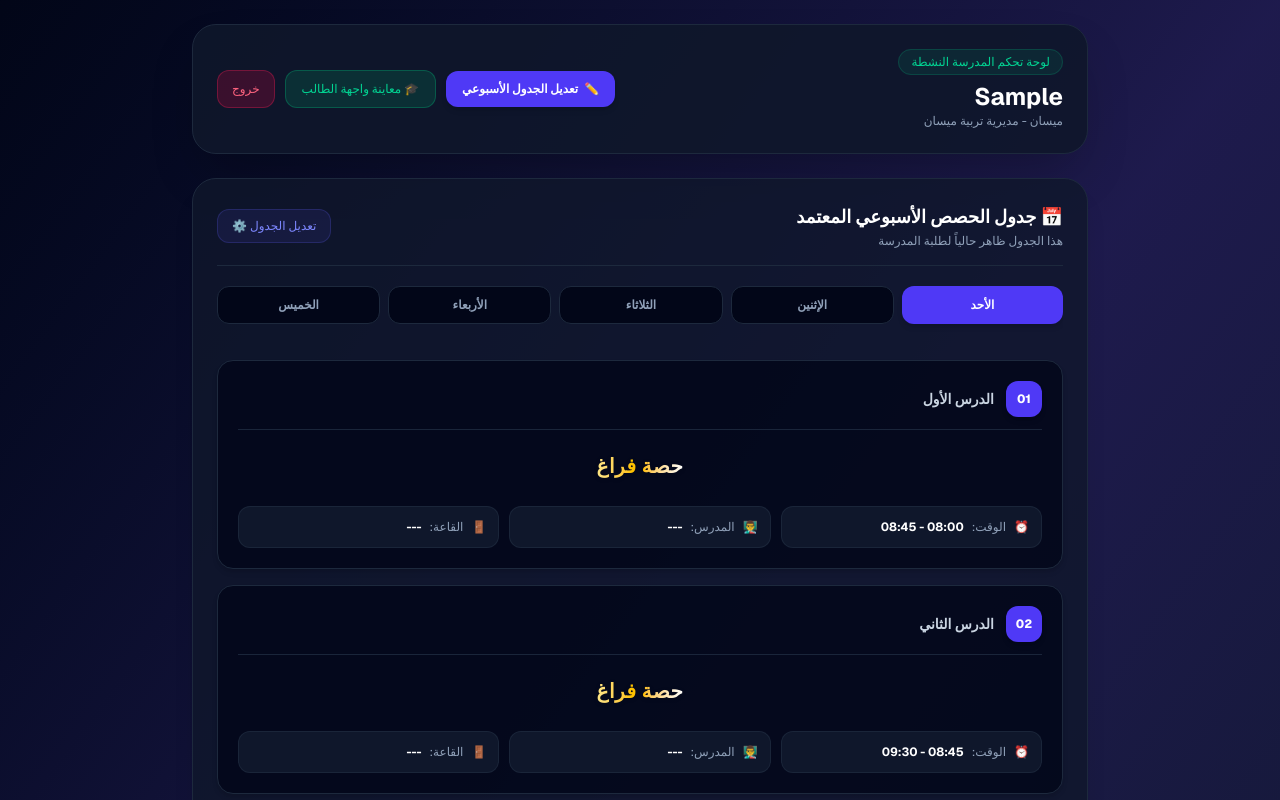
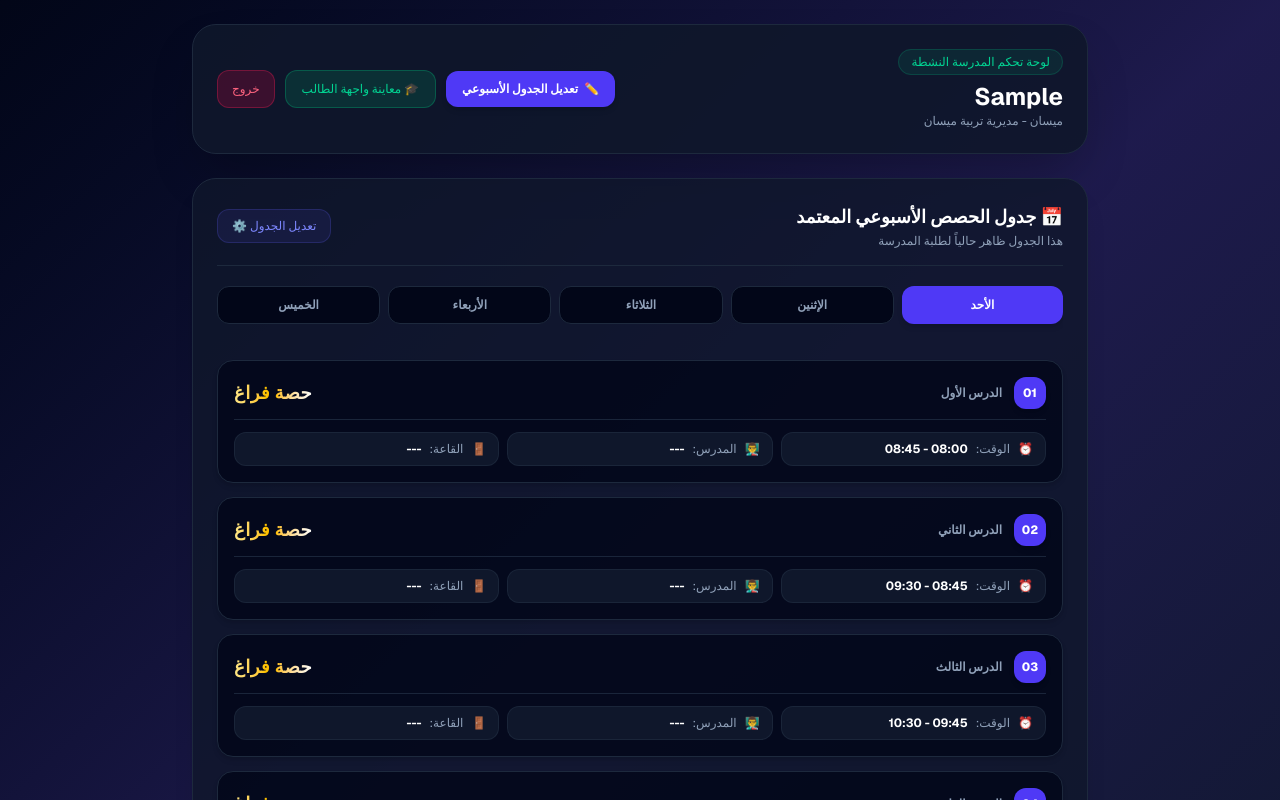
Before and after one commit to mobder2015-svg/smart-school-timetable, a Next.js app: page / in a window 1280 px wide. Both pictures are taken after typing "Sample", "Sample123" into the empty fields and a click on the button "تسجيل الدخول والبدء 🚀". Shown: the top 800 px of the page. Built offline with nearby package versions, Linux system fonts and the light colour scheme.

Commit message:
Align subject name inline with period title for compact layout

```diff
--- a/app/page.tsx
+++ b/app/page.tsx
@@ -354,36 +354,33 @@ export default function SmartSchoolTimetable() {
               ))}
             </div>
 
-            {/* الحصص الـ 6 مع اسم المادة في المنتصف بخط كبير وواضح وبمزيج أبيض وذهبي */}
-            <div className="space-y-4 pt-2">
+            {/* الحصص الـ 6 مع اسم المادة في نفس سطر اسم ورقم الدرس */}
+            <div className="space-y-3.5 pt-2">
               {schedule[selectedDay]?.map((period) => (
-                <div key={period.id} className="bg-slate-950/80 border border-slate-800 rounded-2xl p-4 sm:p-5 space-y-3.5 shadow-md">
-                  {/* رأس الكرت */}
-                  <div className="flex items-center justify-between border-b border-slate-800/90 pb-3">
+                <div key={period.id} className="bg-slate-950/80 border border-slate-800 rounded-2xl p-4 sm:p-4 space-y-3 shadow-md">
+                  {/* سطر موحد يجمع رقم الدرس، اسمه، واسم المادة بلون ذهبي/أبيض */}
+                  <div className="flex items-center justify-between border-b border-slate-800/90 pb-2.5">
                     <div className="flex items-center gap-3">
-                      <span className="w-9 h-9 rounded-xl bg-indigo-600 text-white flex items-center justify-center text-xs font-extrabold shadow-md">
+                      <span className="w-8 h-8 rounded-xl bg-indigo-600 text-white flex items-center justify-center text-xs font-extrabold shadow-md">
                         0{period.periodNumber}
                       </span>
-                      <h3 className="text-sm font-bold text-slate-300">{period.periodName}</h3>
+                      <h3 className="text-xs font-bold text-slate-400">{period.periodName}</h3>
                     </div>
-                  </div>
-
-                  {/* اسم المادة في منتصف المستطيل بخط كبير وبارز (لون أبيض ناصع مع لمسة ذهبية) */}
-                  <div className="text-center py-2">
-                    <span className="text-lg sm:text-xl font-black text-transparent bg-clip-text bg-gradient-to-r from-amber-200 via-amber-400 to-white tracking-wide drop-shadow-sm">
+                    {/* اسم المادة في نفس مستوى الدرس وبشكل بارز وفخم */}
+                    <span className="text-base sm:text-lg font-black text-transparent bg-clip-text bg-gradient-to-r from-amber-200 via-amber-400 to-white tracking-wide">
                       {period.subject || 'حصة فراغ'}
                     </span>
                   </div>
 
-                  {/* تفاصيل الحصة (الوقت، المدرس، القاعة) */}
-                  <div className="grid grid-cols-1 sm:grid-cols-3 gap-2.5 text-xs pt-1">
-                    <div className="bg-slate-900 border border-slate-800/80 p-3 rounded-xl text-slate-300 flex items-center gap-2">
+                  {/* تفاصيل الحصة (الوقت، المدرس، القاعة) مرتبة في حقول مدمجة */}
+                  <div className="grid grid-cols-1 sm:grid-cols-3 gap-2 text-xs">
+                    <div className="bg-slate-900 border border-slate-800/80 px-3 py-2 rounded-xl text-slate-300 flex items-center gap-2">
                       <span>⏰</span> <span className="text-slate-400">الوقت:</span> <span className="font-bold text-white">{period.time || '---'}</span>
                     </div>
-                    <div className="bg-slate-900 border border-slate-800/80 p-3 rounded-xl text-slate-300 flex items-center gap-2">
+                    <div className="bg-slate-900 border border-slate-800/80 px-3 py-2 rounded-xl text-slate-300 flex items-center gap-2">
                       <span>👨‍🏫</span> <span className="text-slate-400">المدرس:</span> <span className="font-bold text-white">{period.teacher || '---'}</span>
                     </div>
-                    <div className="bg-slate-900 border border-slate-800/80 p-3 rounded-xl text-slate-300 flex items-center gap-2">
+                    <div className="bg-slate-900 border border-slate-800/80 px-3 py-2 rounded-xl text-slate-300 flex items-center gap-2">
                       <span>🚪</span> <span className="text-slate-400">القاعة:</span> <span className="font-bold text-white">{period.room || '---'}</span>
                     </div>
                   </div>
@@ -648,9 +645,7 @@ export default function SmartSchoolTimetable() {
                 <div key={period.id} className="bg-slate-950/70 border border-slate-800 rounded-2xl p-4 space-y-2.5 shadow-inner">
                   <div className="flex items-center justify-between border-b border-slate-800 pb-2">
                     <span className="text-xs font-semibold text-indigo-400 bg-indigo-500/10 px-2 py-0.5 rounded-lg">{period.periodName}</span>
-                  </div>
-                  <div className="text-center py-1">
-                    <span className="text-base font-black text-transparent bg-clip-text bg-gradient-to-r from-amber-200 via-amber-400 to-white">
+                    <span className="text-sm font-black text-transparent bg-clip-text bg-gradient-to-r from-amber-200 via-amber-400 to-white">
                       {period.subject || 'حصة فراغ'}
                     </span>
                   </div>
```
